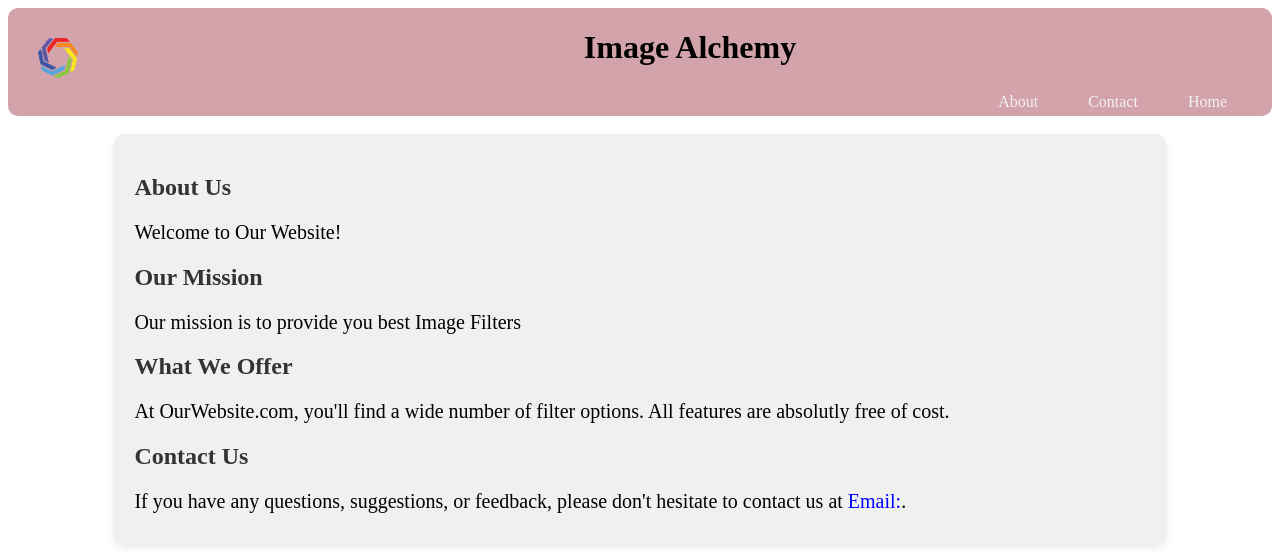
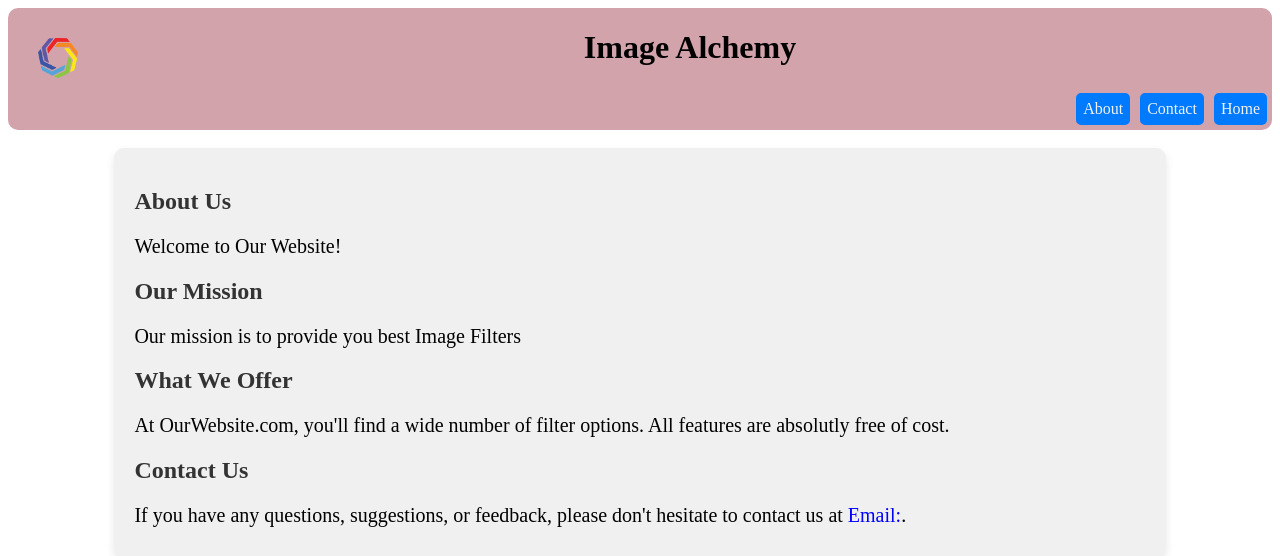
Before and after one commit to nikhilcsd45/Image-enhancer, a Flask app: page /about in a window 1280 px wide. Shown: the top 556 px of the page. Run offline with Flask 3, Linux system fonts and the light colour scheme.

Commit message:
Update about.html

```diff
--- a/templates/about.html
+++ b/templates/about.html
@@ -30,7 +30,17 @@
 .hca a:hover {
     color: red;
 }
-
+.hca a {
+    float: right;
+    padding: 10px 20px;
+    margin: 5px;
+    background-color: #007bff;
+    color: white;
+    text-decoration: none;
+    border-radius: 5px;
+    border: 2px solid #007bff;
+    transition: background-color 0.3s, color 0.3s;
+}
 .navbar-logo {
     float: left;
     display: block;
```
